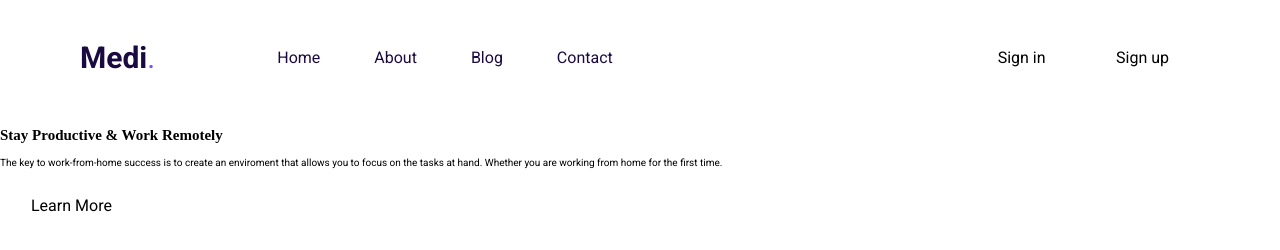
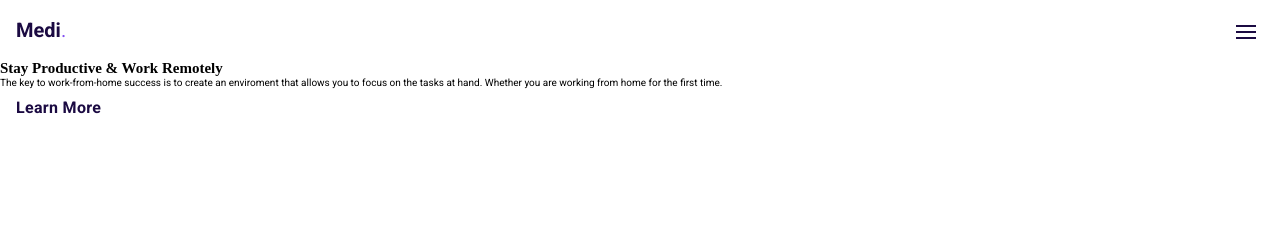
Before and after one commit to sonseong10/static-pages, a plain HTML site: page pages/Day2/index.html in a window 1280 px wide. Drawn offline with Linux system fonts and the light colour scheme; a web font is replaced by a local one.

Commit message:
Fix header CSS

```diff
--- a/pages/Day2/assets/style.css
+++ b/pages/Day2/assets/style.css
@@ -12,6 +12,9 @@
   --font-small: 2rem;
   --font-mid: 3rem;
   --font-lage: 7.2rem;
+
+  /* transition */
+  --transition-base: all 0.4s;
 }
 
 ::selection {
@@ -42,19 +45,11 @@ li {
   list-style: none;
 }
 
-.btn {
-  padding: 18px 31px;
-  border-radius: 6px;
+button {
+  border: none;
   background-color: transparent;
-  font-size: var(--font-base);
-  border: none;
   outline: none;
   cursor: pointer;
-}
-
-.btn:hover {
-  background-color: var(--color-purple);
-  color: var(--color-white);
 }
 
 a,
@@ -63,69 +58,122 @@ a:visited {
   text-decoration: none;
 }
 
+h1 {
+  margin: 0;
+}
+
+p {
+  margin: 0;
+}
+
 /* header */
 header {
+  position: relative;
   display: flex;
+  justify-content: space-between;
   align-items: center;
-  padding: 3em 8em;
+  padding: 12px 16px;
+  background-color: var(--color-white);
+  z-index: 11;
 }
 
 .logo {
   display: flex;
-  margin-right: 3.8em;
-  font-size: var(--font-mid);
+  font-size: var(--font-small);
 }
 
-.decoration {
+.gnb-wrapper {
+  position: absolute;
+  left: 0;
+  top: 0;
+  display: flex;
+  flex-direction: column;
+  align-items: center;
+  width: 100%;
+  max-height: 0;
+  background-color: #fff;
+  opacity: 0;
+  pointer-events: none;
+  transition: var(--transition-base);
+}
+
+.gnb-wrapper.active {
+  top: 48px;
+  max-height: none;
+  opacity: 1;
+  pointer-events: all;
+}
+
+.gnb {
+  width: 100%;
+  text-align: center;
+}
+
+.gnb-item {
+  display: block;
+  padding: 8px 0;
+  font-size: var(--font-base);
+  transition: var(--transition-base);
+}
+
+.gnb-item:hover {
+  border-radius: 6px;
+  background-color: var(--color-purple);
+  color: var(--color-white);
+}
+
+.logo .decoration {
   color: var(--color-purple);
 }
 
-.gnb-wrapper {
-  display: flex;
-  justify-content: space-between;
-  align-items: center;
-  width: 100%;
-}
-
-.gnb > ul {
-  display: flex;
-}
-
-.gnb-item {
-  position: relative;
+.btn {
+  padding: 8px 16px;
+  border-radius: 6px;
   font-size: var(--font-base);
-  padding: 8px;
-  overflow: hidden;
-  cursor: pointer;
-}
-
-.gnb-item:not(:last-child) {
-  margin-right: 38px;
-}
-
-.gnb-item:after {
-  content: "";
-  position: absolute;
-  left: 0;
-  bottom: 0;
-  display: block;
-  border-radius: 10px;
-  width: 100%;
-  height: 2px;
-  background-color: #824ff1;
-  opacity: 0;
-  transform: translateX(-100%);
+  line-height: 24px;
+  letter-spacing: 0.02em;
+  font-weight: 700;
+  color: var(--color-purple-dark);
   transition: all 0.4s;
 }
 
-.gnb-item:hover:after {
-  opacity: 1;
-  transform: none;
+.btn:hover,
+.btn.active {
+  background-color: var(--color-purple);
+  color: var(--color-white);
 }
 
-.btn-wrapper button:not(:last-child) {
-  margin-right: 6px;
+.moblie-hamburger-btn {
+  padding: 8px;
+  width: 36px;
+  height: 36px;
 }
+
+.moblie-hamburger-btn .horizontal {
+  display: block;
+  margin-top: 4px;
+  width: 100%;
+  height: 2px;
+  background-color: var(--color-purple-dark);
+  transition: var(--transition-base);
+}
+
+.moblie-hamburger-btn .horizontal:first-child.cross {
+  transform: translateY(6px) rotate(45deg);
+}
+
+.moblie-hamburger-btn .horizontal:nth-child(2).cross {
+  opacity: 0;
+}
+
+.moblie-hamburger-btn .horizontal:last-child.cross {
+  transform: translateY(-6px) rotate(-45deg);
+}
+
+.moblie-hamburger-btn:hover .horizontal {
+  background-color: var(--color-purple);
+}
+
 .title {
   font-family: "Ramaraja", serif;
 }
--- a/pages/Day2/index.html
+++ b/pages/Day2/index.html
@@ -21,17 +21,17 @@
       <div class="gnb-wrapper">
         <nav class="gnb">
           <ul>
-            <li class="gnb-item">
-              <a href="#">Home</a>
+            <li>
+              <a href="#" class="gnb-item">Home</a>
             </li>
-            <li class="gnb-item">
-              <a href="#">About</a>
+            <li>
+              <a href="#" class="gnb-item">About</a>
             </li>
-            <li class="gnb-item">
-              <a href="#">Blog</a>
+            <li>
+              <a href="#" class="gnb-item">Blog</a>
             </li>
-            <li class="gnb-item">
-              <a href="#">Contact</a>
+            <li>
+              <a href="#" class="gnb-item">Contact</a>
             </li>
           </ul>
         </nav>
@@ -40,6 +40,11 @@
           <button type="button" class="btn">Sign up</button>
         </div>
       </div>
+      <button type="button" class="moblie-hamburger-btn" data-value="moblieBtn">
+        <span class="horizontal"></span>
+        <span class="horizontal"></span>
+        <span class="horizontal"></span>
+      </button>
     </header>
     <section>
       <div>
@@ -58,5 +63,30 @@
         <div></div>
       </div>
     </section>
+    <script type="text/javascript">
+      const body = document.body
+      const moblieBtn = document.querySelectorAll(".horizontal")
+      const gnbList = document.querySelector(".gnb-wrapper")
+
+      body.addEventListener("click", (event) => {
+        event.target.dataset.value === "moblieBtn"
+          ? handleToggle()
+          : handleBlur()
+      })
+
+      function handleToggle() {
+        gnbList.classList.toggle("active")
+        moblieBtn.forEach((item) => {
+          item.classList.toggle("cross")
+        })
+      }
+
+      function handleBlur() {
+        gnbList.classList.remove("active")
+        moblieBtn.forEach((item) => {
+          item.classList.remove("cross")
+        })
+      }
+    </script>
   </body>
 </html>
```
